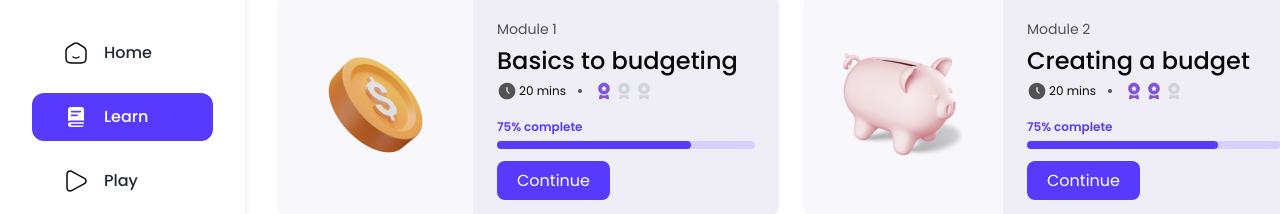
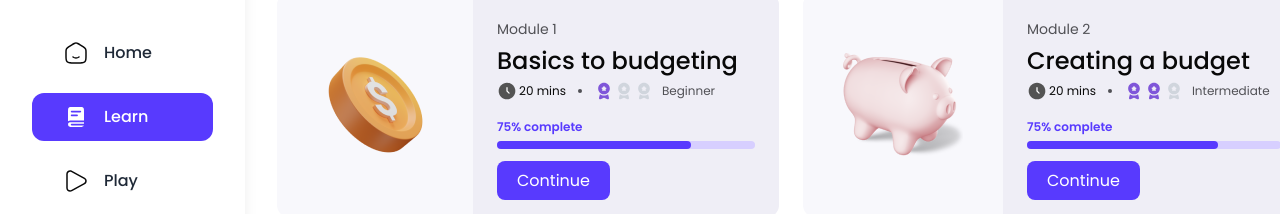
Before and after one commit to LearnEffinity/effinity-app, a Next.js app: page /learn in a window 1280 px wide. Shown: the part 203-417 px from the top of the page. Built offline with nearby package versions, Linux system fonts and the light colour scheme.

Commit message:
added back difficulty text

```diff
--- a/src/components/dashboard/learn/difficulty.tsx
+++ b/src/components/dashboard/learn/difficulty.tsx
@@ -30,6 +30,9 @@ const DifficultyIcons: React.FC<DifficultyIconsProps> = ({ difficulty }) => {
           />
         </svg>
       ))}
+      <span className="ml-2 text-xs font-normal leading-5 text-text-secondary">
+        {difficulty}
+      </span>
     </div>
   );
 };
```
